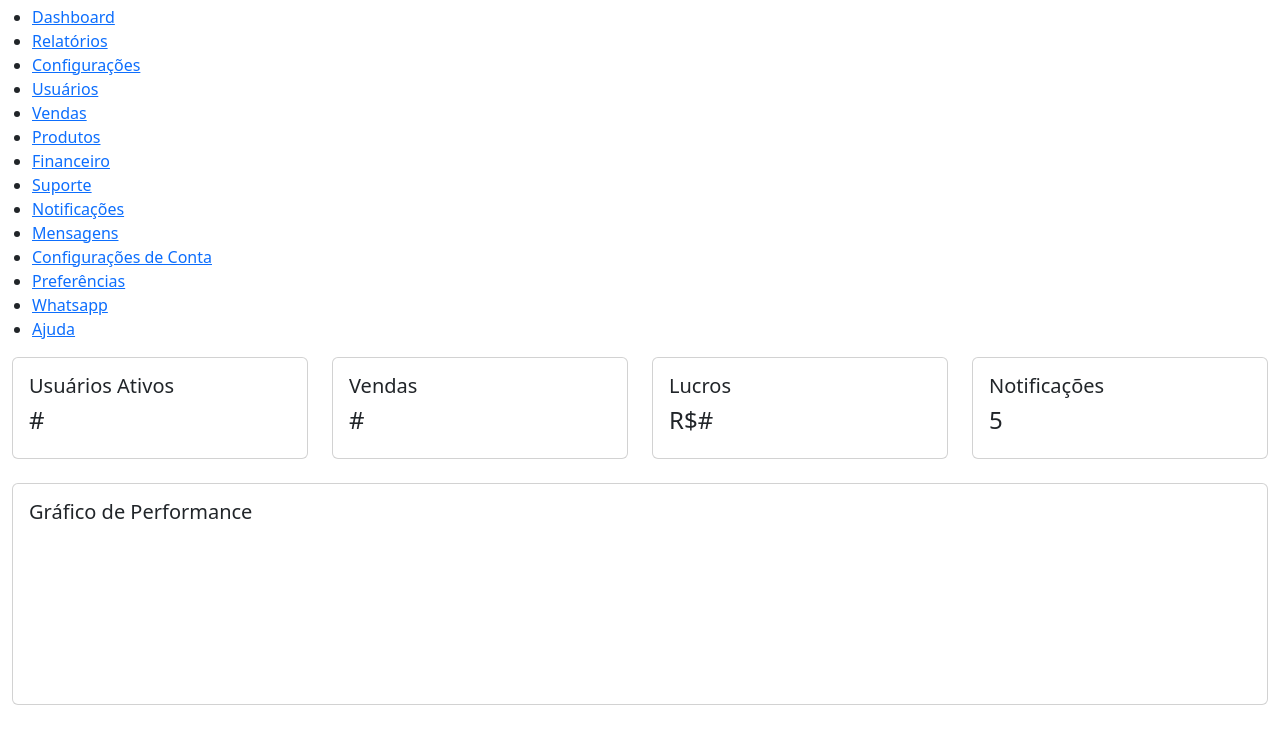
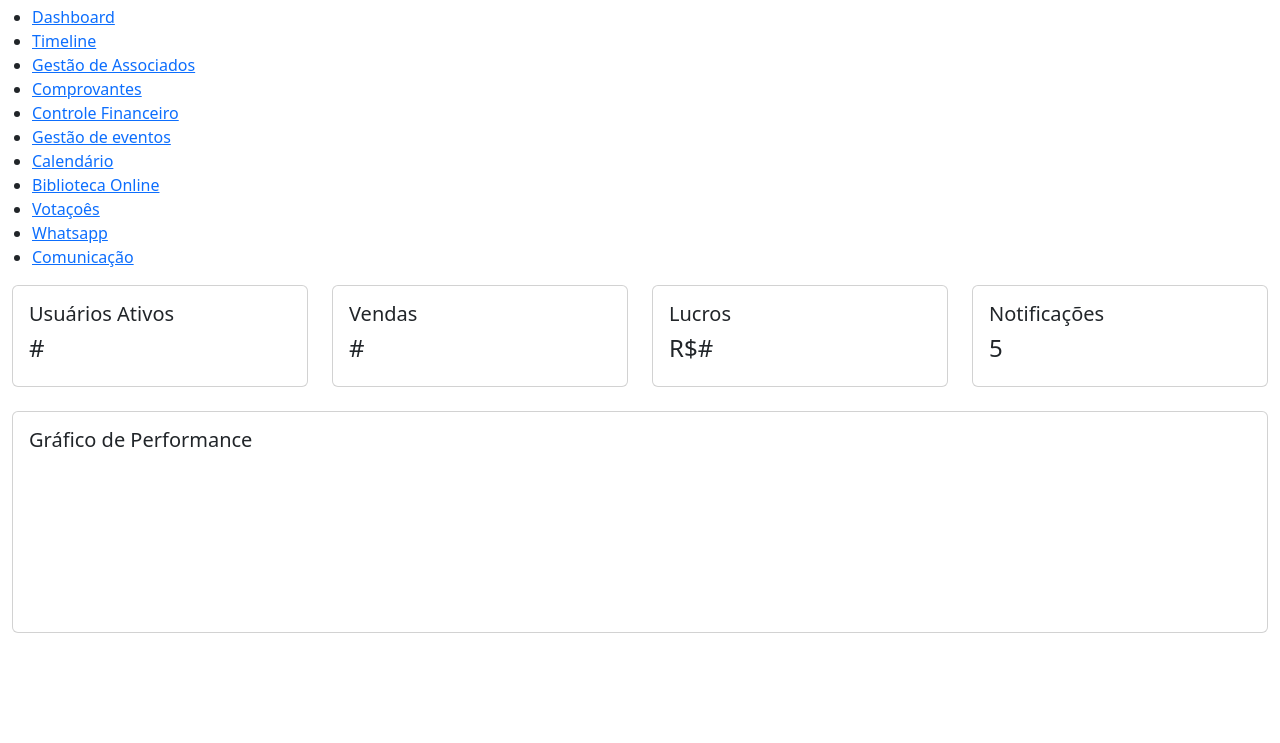
Before and after one commit to jhonCavalli/Projeto-1, a plain HTML site: page index.html in a window 1280 px wide. Shown: the part 37-780 px from the top of the page. Drawn offline with nearby package versions, Linux system fonts and the light colour scheme.

Commit message:
atualiza menu de navegação com novas opções e remove itens desnecessários

```diff
--- a/index.html
+++ b/index.html
@@ -14,19 +14,16 @@
         </div>
         <ul>
             <li><a href="#">Dashboard</a></li>
-            <li><a href="#">Relatórios</a></li>
-            <li><a href="#">Configurações</a></li>
-            <li><a href="#">Usuários</a></li>
-            <li><a href="#">Vendas</a></li>
-            <li><a href="#">Produtos</a></li>
-            <li><a href="#">Financeiro</a></li>
-            <li><a href="#">Suporte</a></li>
-            <li><a href="#">Notificações</a></li>
-            <li><a href="#">Mensagens</a></li>
-            <li><a href="#">Configurações de Conta</a></li>
-            <li><a href="#">Preferências</a></li>
+            <li><a href="#">Timeline</a></li>
+            <li><a href="#">Gestão de Associados</a></li>
+            <li><a href="#">Comprovantes</a></li>
+            <li><a href="#">Controle Financeiro</a></li>
+            <li><a href="#">Gestão de eventos</a></li>
+            <li><a href="#">Calendário</a></li>
+            <li><a href="#">Biblioteca Online</a></li>
+            <li><a href="#">Votaçoês</a></li>
             <li><a href ="#">Whatsapp</a></li>
-            <li><a href="#">Ajuda</a></li>
+            <li><a href="#">Comunicação</a></li>
         </ul>
     </div>
 
```
